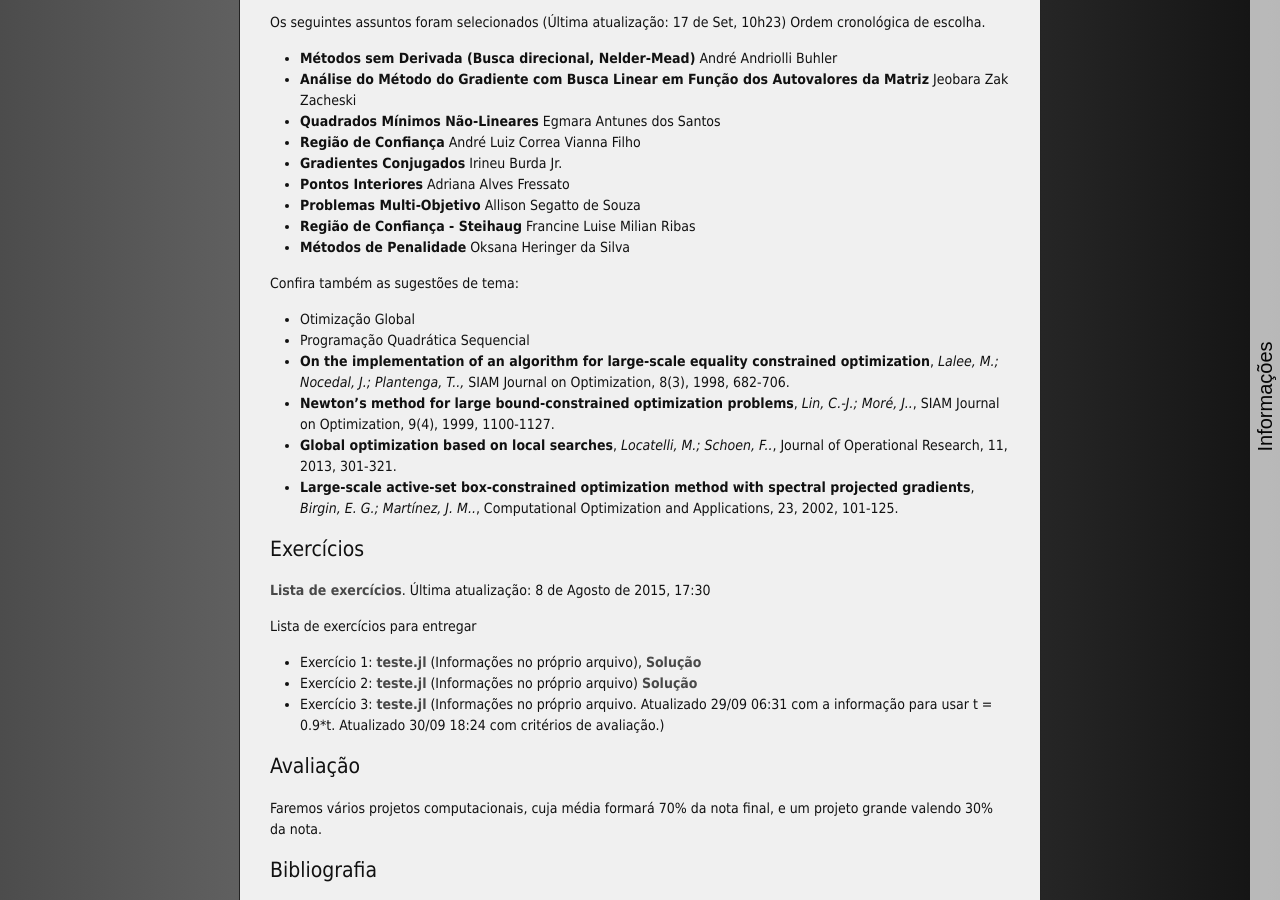
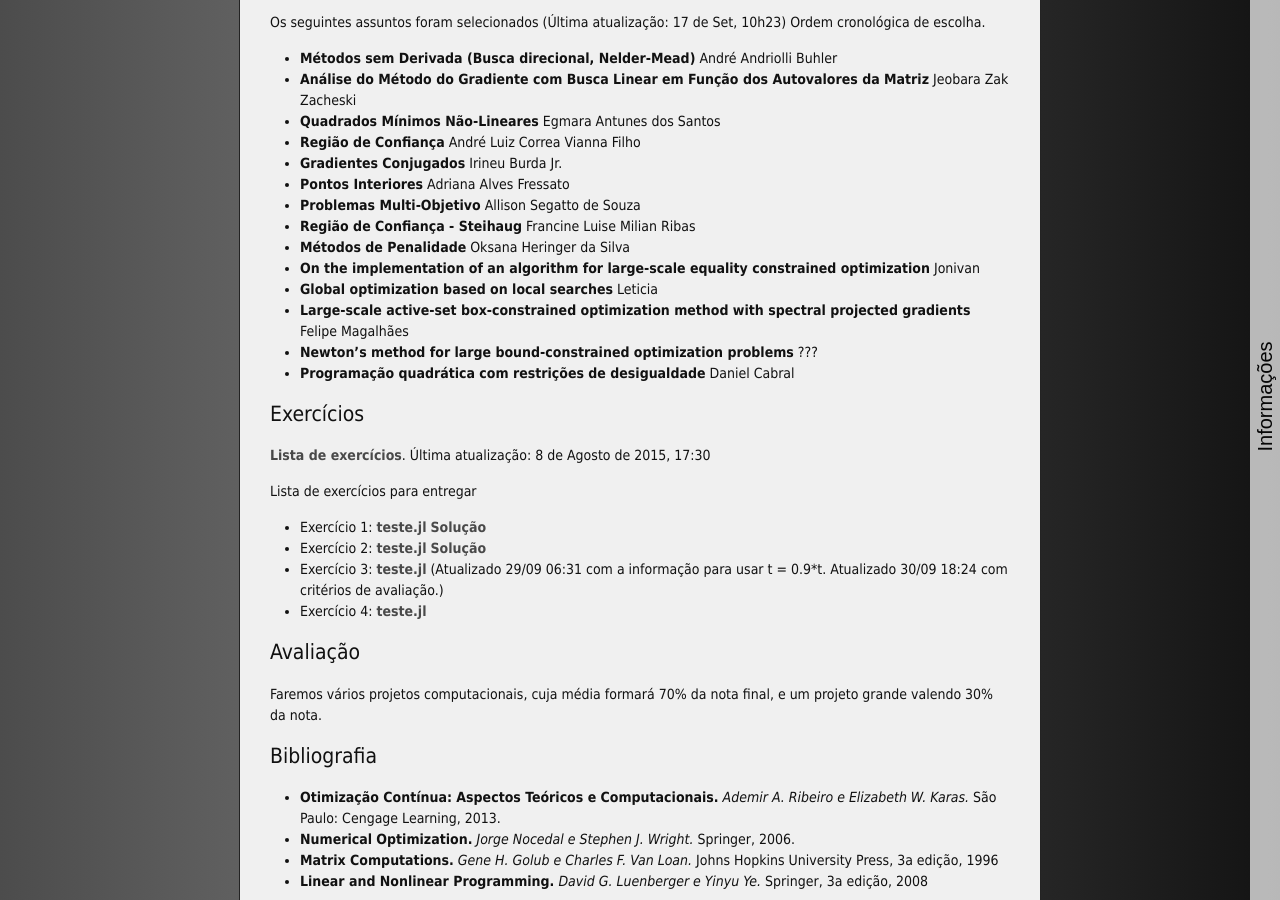
Before and after one commit to abelsiqueira/abelsiqueira.github.io-old, a Jekyll site: the page built from _posts/br/2015-08-02-cm114-2015s2.markdown, in a window 1280 px wide and 900 px high, scrolled down 879 px. Built offline with Jekyll 4.4.1, drawn with Linux system fonts in a browser that asks for light colours; nearby versions of some CDN libraries.

Commit message:
Adiciona ex4 de cm114

```diff
--- a/_posts/br/2015-08-02-cm114-2015s2.markdown
+++ b/_posts/br/2015-08-02-cm114-2015s2.markdown
@@ -67,26 +67,18 @@
     Francine Luise Milian Ribas
   - **Métodos de Penalidade**
     Oksana Heringer da Silva
-
-Confira também as sugestões de tema:
-
-  - Otimização Global
-  - Programação Quadrática Sequencial
   - **On the implementation of an algorithm for large-scale equality constrained
-    optimization**, _Lalee, M.; Nocedal, J.; Plantenga, T..,_ SIAM Journal on
-    Optimization, 8(3), 1998, 682-706.
-  - **Newton's method for large bound-constrained optimization problems**,
-    _Lin, C.-J.; Moré, J.._,
-    SIAM Journal on Optimization, 9(4), 1999, 1100-1127.
-  - **Global optimization based on local searches**,
-    _Locatelli, M.; Schoen, F.._,
-    Journal of Operational Research, 11,
-    2013, 301-321.
+    optimization**
+    Jonivan
+  - **Global optimization based on local searches**
+    Leticia
   - **Large-scale active-set box-constrained optimization method with spectral
-    projected gradients**,
-    _Birgin, E. G.; Martínez, J. M.._,
-    Computational Optimization and Applications, 23,
-    2002, 101-125.
+    projected gradients**
+    Felipe Magalhães
+  - **Newton's method for large bound-constrained optimization problems**
+    ???
+  - **Programação quadrática com restrições de desigualdade**
+    Daniel Cabral
 
 # Exercícios
 
@@ -96,14 +88,13 @@
 Lista de exercícios para entregar
 
   - Exercício 1: [teste.jl]({{ site.baseurl }}/disciplinas/cm114/ex1/teste.jl)
-    (Informações no próprio arquivo),
     [Solução]({{ site.baseurl }}/disciplinas/cm114/ex1/exponencial.jl)
   - Exercício 2: [teste.jl]({{ site.baseurl }}/disciplinas/cm114/ex2/teste.jl)
-    (Informações no próprio arquivo)
     [Solução]({{ site.baseurl }}/disciplinas/cm114/ex2/ldlt.jl)
   - Exercício 3: [teste.jl]({{ site.baseurl }}/disciplinas/cm114/ex3/teste.jl)
-    (Informações no próprio arquivo. Atualizado 29/09 06:31 com a informação
+    (Atualizado 29/09 06:31 com a informação
     para usar t = 0.9*t. Atualizado 30/09 18:24 com critérios de avaliação.)
+  - Exercício 4: [teste.jl]({{ site.baseurl }}/disciplinas/cm114/ex4/teste.jl)
 
 # Avaliação
 
```
Also changed, not shown: 2 other files.
